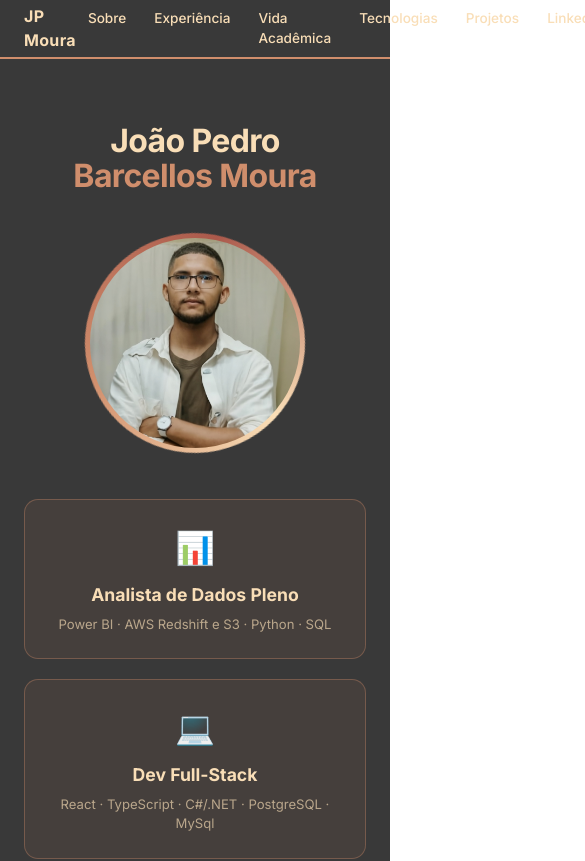
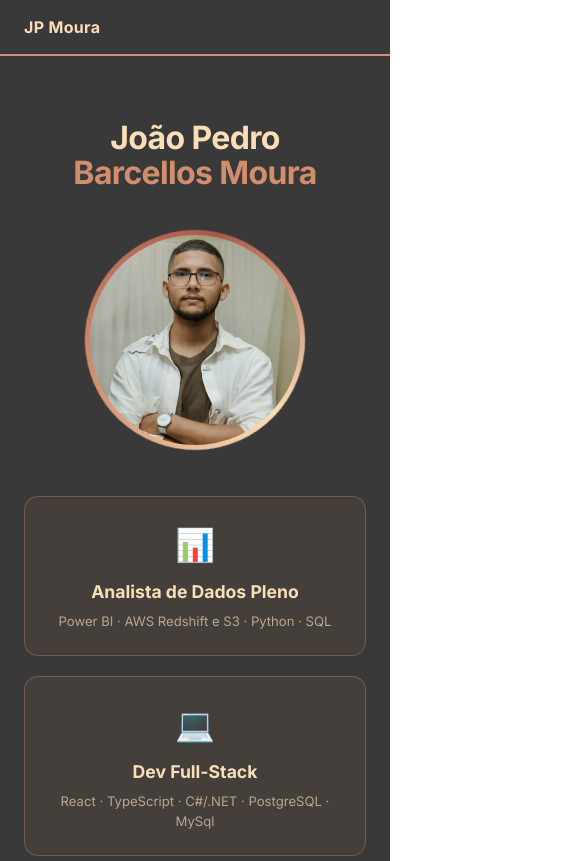
Before and after one commit to JoaoPedroBMoura/JoaoPedroBMoura.github.io, a React (Vite) app in the folder react-app/: page / in a window 390 px wide. Shown: the top 861 px of the page, 585 px wide, since content can reach past the window. Built offline with nearby package versions, Linux system fonts and the light colour scheme.

Commit message:
fix(header): hamburger menu mobile, corrigir conflito inline style vs CSS

```diff
--- a/react-app/src/components/layout/Header.tsx
+++ b/react-app/src/components/layout/Header.tsx
@@ -1,14 +1,22 @@
 /**
  * Header — Navegação principal.
- * Mobile: links de navegação ocultos (o FAB cobre topo + contatos).
- * Desktop: todos os links visíveis na barra.
+ *
+ * Mobile  (<1024px): logo à esquerda + botão hamburger à direita.
+ *                    Menu abre como drawer vertical abaixo do header.
+ * Desktop (≥1024px): logo à esquerda + links centralizados + espaço direito.
  */
 
+import { useState } from 'react';
 import { navItems } from '../../data/navigation';
 
 export function Header() {
+  const [menuOpen, setMenuOpen] = useState(false);
+
+  const closeMenu = () => setMenuOpen(false);
+
   return (
     <header style={{ position: 'sticky', top: 0, zIndex: 100 }}>
+      {/* Barra principal */}
       <nav
         style={{
           background: 'var(--color-preto)',
@@ -20,9 +28,10 @@ export function Header() {
           minHeight: '56px',
         }}
       >
-        {/* Logo / nome — coluna esquerda */}
+        {/* Logo — coluna esquerda */}
         <a
           href="#"
+          onClick={closeMenu}
           style={{
             color: 'var(--color-caramelo)',
             fontWeight: 700,
@@ -35,17 +44,8 @@ export function Header() {
           JP Moura
         </a>
 
-        {/* Nav links — coluna central (centralizado de verdade) */}
-        <ul
-          style={{
-            display: 'flex',
-            gap: '4px',
-            listStyle: 'none',
-            margin: 0,
-            padding: 0,
-          }}
-          className="hidden lg:flex"
-        >
+        {/* Nav links — coluna central, só visível em desktop */}
+        <ul className="nav-links-desktop">
           {navItems.map((item) => (
             <li key={item.href}>
               <a
@@ -63,10 +63,10 @@ export function Header() {
                   display: 'block',
                 }}
                 onMouseEnter={(e) =>
-                  ((e.target as HTMLElement).style.background = 'rgba(208,142,108,0.2)')
+                  ((e.currentTarget as HTMLElement).style.background = 'rgba(208,142,108,0.2)')
                 }
                 onMouseLeave={(e) =>
-                  ((e.target as HTMLElement).style.background = 'transparent')
+                  ((e.currentTarget as HTMLElement).style.background = 'transparent')
                 }
               >
                 {item.label}
@@ -75,9 +75,60 @@ export function Header() {
           ))}
         </ul>
 
-        {/* Coluna direita vazia — mantém o logo na esquerda e os links centrados */}
-        <span aria-hidden="true" />
+        {/* Coluna direita: hamburger no mobile, vazio no desktop */}
+        <div style={{ justifySelf: 'end' }}>
+          <button
+            className="hamburger-btn"
+            onClick={() => setMenuOpen((prev) => !prev)}
+            aria-label={menuOpen ? 'Fechar menu' : 'Abrir menu'}
+            aria-expanded={menuOpen}
+          >
+            {/* Três linhas → X animado via CSS */}
+            <span className={`hamburger-line ${menuOpen ? 'top-open' : ''}`} />
+            <span className={`hamburger-line ${menuOpen ? 'mid-open' : ''}`} />
+            <span className={`hamburger-line ${menuOpen ? 'bot-open' : ''}`} />
+          </button>
+        </div>
       </nav>
+
+      {/* Drawer mobile — visível só quando menuOpen */}
+      {menuOpen && (
+        <div className="mobile-nav-drawer">
+          <ul style={{ listStyle: 'none', margin: 0, padding: '8px 0' }}>
+            {navItems.map((item) => (
+              <li key={item.href}>
+                <a
+                  href={item.href}
+                  target={item.isExternal ? '_blank' : undefined}
+                  rel={item.isExternal ? 'noopener noreferrer' : undefined}
+                  onClick={closeMenu}
+                  style={{
+                    display: 'block',
+                    color: 'var(--color-caramelo)',
+                    textDecoration: 'none',
+                    padding: '14px 24px',
+                    fontSize: '1rem',
+                    fontWeight: 500,
+                    borderBottom: '1px solid rgba(208,142,108,0.1)',
+                    transition: 'background 0.15s',
+                  }}
+                  onMouseEnter={(e) =>
+                    ((e.currentTarget as HTMLElement).style.background = 'rgba(208,142,108,0.12)')
+                  }
+                  onMouseLeave={(e) =>
+                    ((e.currentTarget as HTMLElement).style.background = 'transparent')
+                  }
+                >
+                  {item.label}
+                  {item.isExternal && (
+                    <span style={{ fontSize: '0.7rem', opacity: 0.5, marginLeft: '6px' }}>↗</span>
+                  )}
+                </a>
+              </li>
+            ))}
+          </ul>
+        </div>
+      )}
     </header>
   );
 }
--- a/react-app/src/index.css
+++ b/react-app/src/index.css
@@ -47,6 +47,73 @@ body {
     width: 100%;
     padding-left: 0 !important;
     padding-right: 0 !important;
+  }
+}
+
+/* ========================================
+   HEADER — Navegação responsiva
+   ======================================== */
+
+/* Links do desktop: flex centralizado, oculto no mobile */
+.nav-links-desktop {
+  display: none;
+  gap: 4px;
+  list-style: none;
+  margin: 0;
+  padding: 0;
+}
+
+@media (min-width: 1024px) {
+  .nav-links-desktop {
+    display: flex;
+  }
+}
+
+/* Botão hamburger: visível no mobile, oculto no desktop */
+.hamburger-btn {
+  display: flex;
+  flex-direction: column;
+  justify-content: center;
+  gap: 5px;
+  width: 36px;
+  height: 36px;
+  background: transparent;
+  border: none;
+  cursor: pointer;
+  padding: 4px;
+}
+
+@media (min-width: 1024px) {
+  .hamburger-btn {
+    display: none;
+  }
+}
+
+.hamburger-line {
+  display: block;
+  width: 22px;
+  height: 2px;
+  background: var(--color-caramelo);
+  border-radius: 2px;
+  transition: transform 0.25s ease, opacity 0.25s ease;
+  transform-origin: center;
+}
+
+/* Animação X ao abrir */
+.top-open  { transform: translateY(7px) rotate(45deg); }
+.mid-open  { opacity: 0; transform: scaleX(0); }
+.bot-open  { transform: translateY(-7px) rotate(-45deg); }
+
+/* Drawer mobile */
+.mobile-nav-drawer {
+  background: var(--color-preto);
+  border-bottom: 2px solid var(--color-laranja);
+  box-shadow: 0 8px 24px rgba(0, 0, 0, 0.4);
+}
+
+@media (min-width: 1024px) {
+  .mobile-nav-drawer {
+    display: none;
   }
 }
 
```
